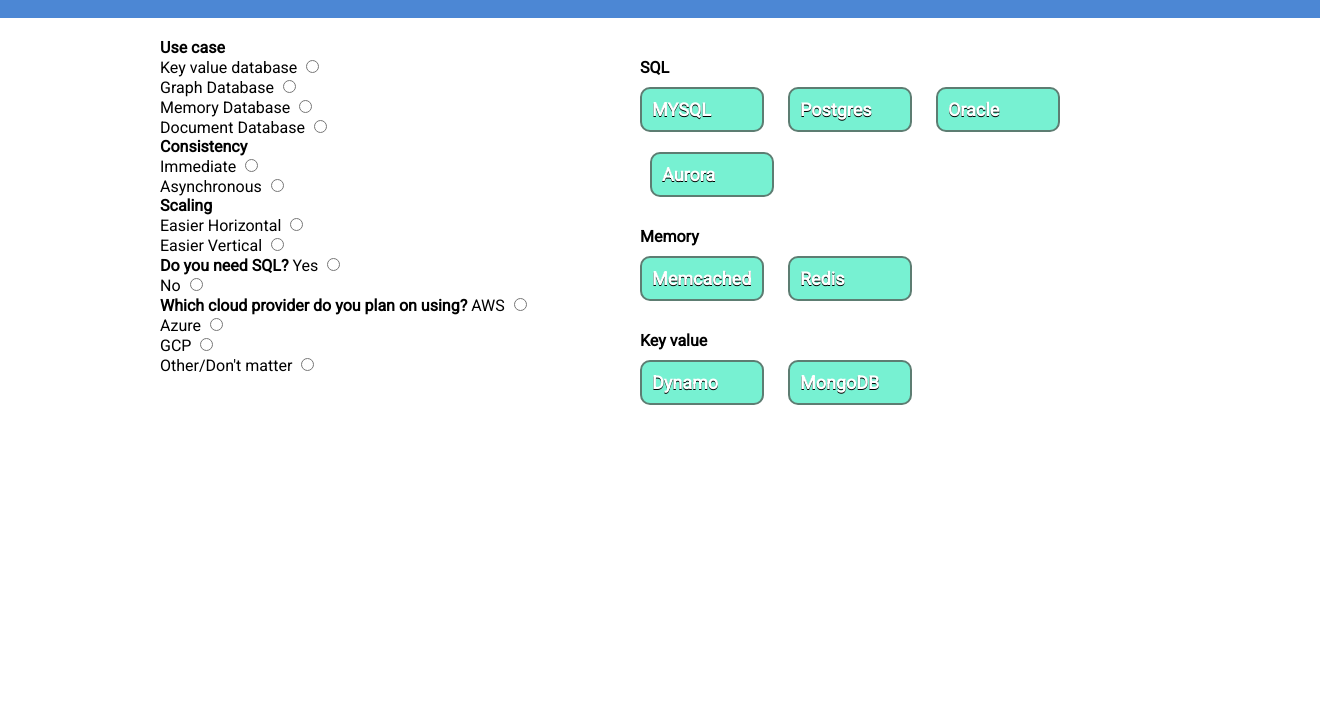
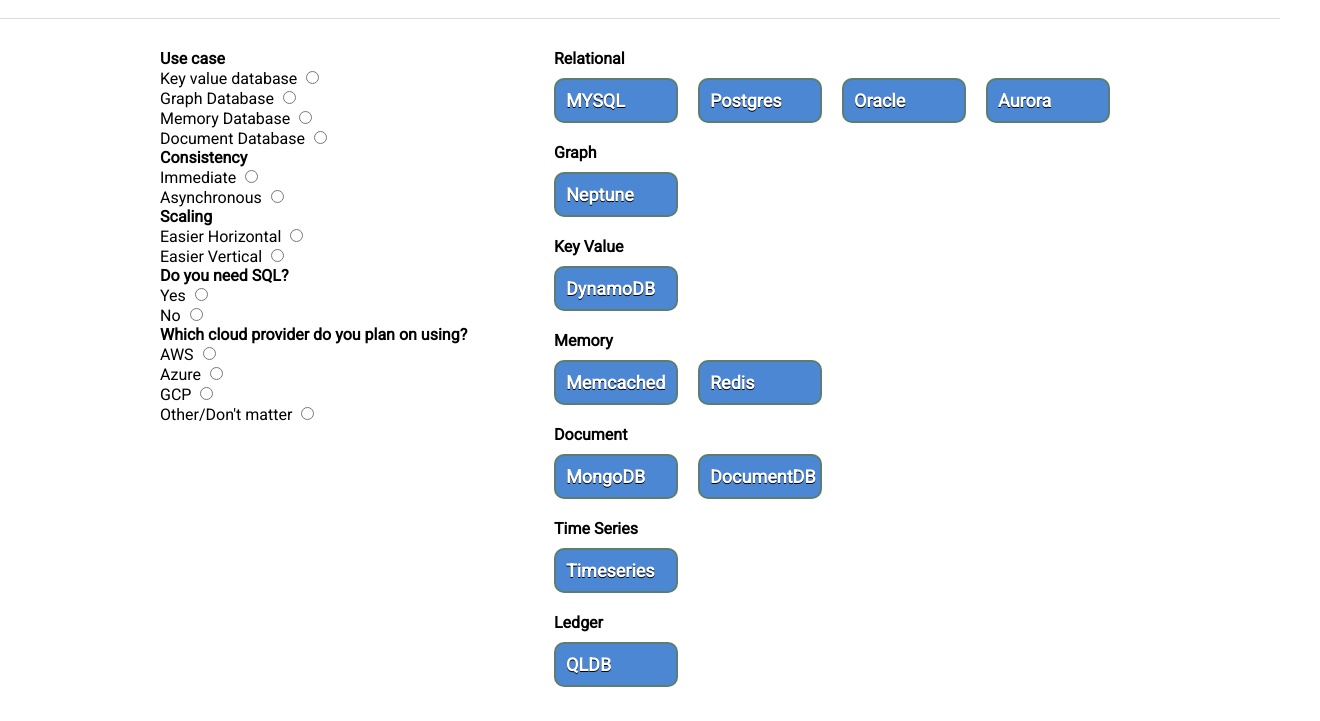
Before and after one commit to TommyDong1998/WhichDatabase, a plain HTML site: page index.html in a window 1280 px wide. Shown: the part 79-800 px from the top of the page, 1320 px wide, since content can reach past the window. Drawn offline with Linux system fonts and the light colour scheme.

Commit message:
Generate db elements from js

```diff
--- a/index.html
+++ b/index.html
@@ -14,6 +14,10 @@
     <div class="content">
         <div id="selection">
 
+            <div class="dbtype">
+                <div class="category">
+                </div>
+            </div>
 
             <b>Use case</b><br/>
 
@@ -54,6 +58,7 @@
             <br/>
 
             <b>Do you need SQL?</b>
+            <br/>
             Yes
             <input type="radio"/>
             <br/>
@@ -62,6 +67,7 @@
             <br/>
 
             <b>Which cloud provider do you plan on using?</b>
+            <br/>
             AWS
             <input type="radio"/>
             <br/>
@@ -79,41 +85,10 @@
         <div id="databases">
             <div class="dbtype">
                 <div class="category">
-                    SQL
-                </div>
-                <div class="list">
-                    <div class="db">MYSQL</div>
-                    <div class="db">Postgres</div>
-                    <div class="db">Oracle</div>
-                    <div class="db">Aurora</div>
                 </div>
             </div>
-
-
-            <div class="dbtype">
-                <div class="category">
-                    Memory
-                </div>
-                    <div class="list">
-                        <div class="db">Memcached</div>
-                        <div class="db">Redis</div>
-                    </div>
-                </div>
-
-
-
-            <div class="dbtype">
-                <div class="category">
-                    Key value
-                    </div>
-                    <div class="list">
-                        <div class="db">Dynamo</div>
-                        <div class="db">MongoDB</div>
-                    </div>
-                </div>
-            </div>
-
         </div>
     </div>
 </body>
+<script src="script.js"></script>
 </html>
--- a/main.css
+++ b/main.css
@@ -5,10 +5,11 @@
     margin: 0;
 }
 header{
-    width:100%;
-    text-align: center;
-    background: #4c87d4;
+    /* text-align: center; */
+    /* background: #4c87d4; */
     padding: 20px;
+    padding-left: 12%;
+    border-bottom: #dbdbdb 1px solid;
 }
 header h1{
     margin:0;
@@ -25,8 +26,13 @@
 }
 
 .dbtype{
-    margin:20px 0 20px 0;
+    margin:10px 0 0 0;
 }
+
+.dbtype .list{
+    display: flex;
+}
+
 .dbtype .category{
     font-weight: bold;
 }
@@ -35,7 +41,7 @@
     font-weight: bold;
     text-shadow: 0 1px black;
     color: white;
-    background: #77f1d2;
+    background: #4c87d4;
     width: 100px;
     padding: 10px;
     margin: 10px;
--- a/script.js
+++ b/script.js
@@ -0,0 +1,56 @@
+//List databases
+const databases={
+    "Relational":[
+        {name:"MYSQL"},
+        {name:"Postgres"},
+        {name:"Oracle"},
+        {name:"Aurora"}
+    ],
+    "Graph":[
+        {name:"Neptune"}
+    ],
+    "Key Value":[
+        {name:"DynamoDB"}
+    ],
+    "Memory":[
+        {name:"Memcached"},
+        {name:"Redis"}
+    ],
+    "Document":[
+        {name:"MongoDB"},
+        {name:"DocumentDB"}
+    ],
+    "Time Series":[
+        {name:"Timeseries"}
+    ],
+    "Ledger":[
+        {name:"QLDB"}
+    ]
+};
+
+let dbElement=document.querySelector('#databases');
+
+// Create div with class
+function createDiv(c){
+    let d=document.createElement("div");
+    d.setAttribute('class',c);
+    return d;
+}
+
+Object.keys(databases).forEach(dbtype => {
+    let dbtypeElement=createDiv('dbtype')
+    dbElement.appendChild(dbtypeElement);
+
+    let category=createDiv('category')
+    category.innerText=dbtype;
+    dbtypeElement.appendChild(category);
+
+    let list=createDiv('list');
+    dbtypeElement.appendChild(list);
+
+    databases[dbtype].forEach((db)=>{
+        let dbElement=createDiv('db');
+        dbElement.innerText=db.name;
+        list.appendChild(dbElement);
+    })
+});
```
